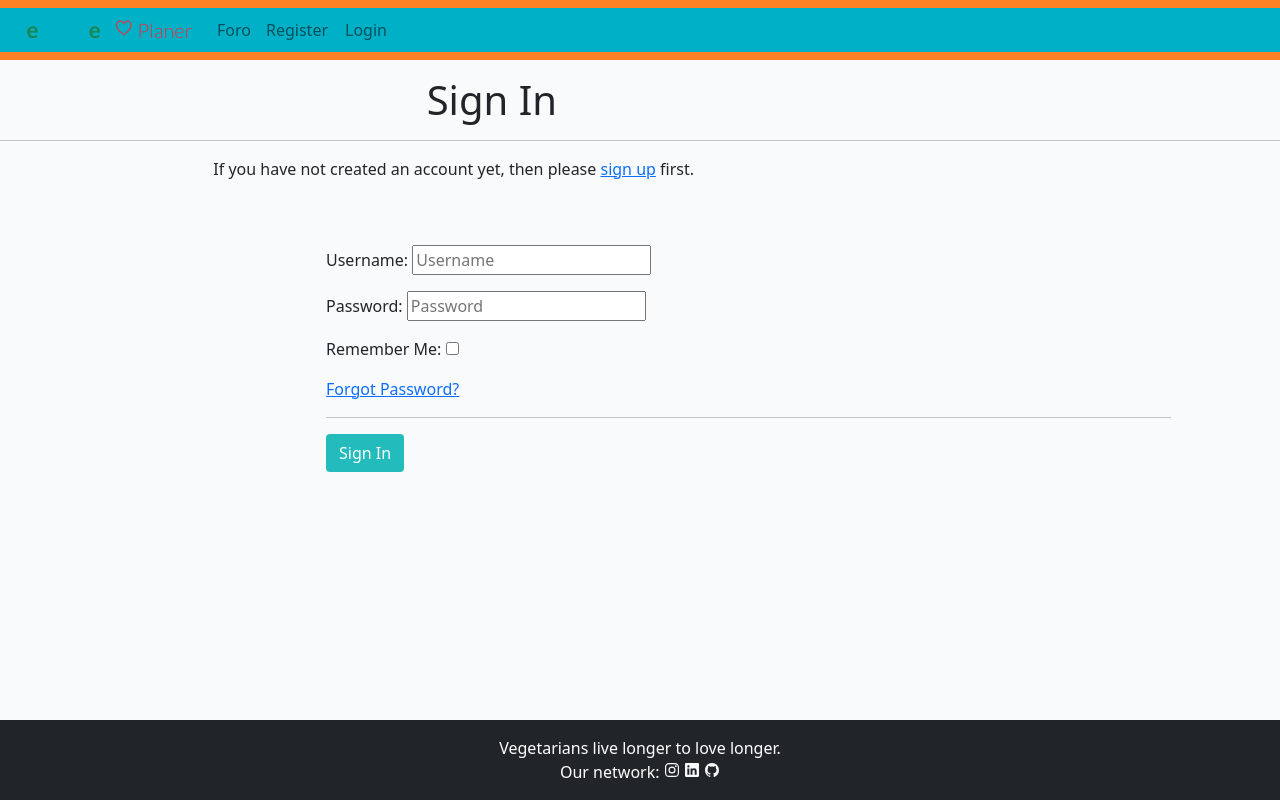
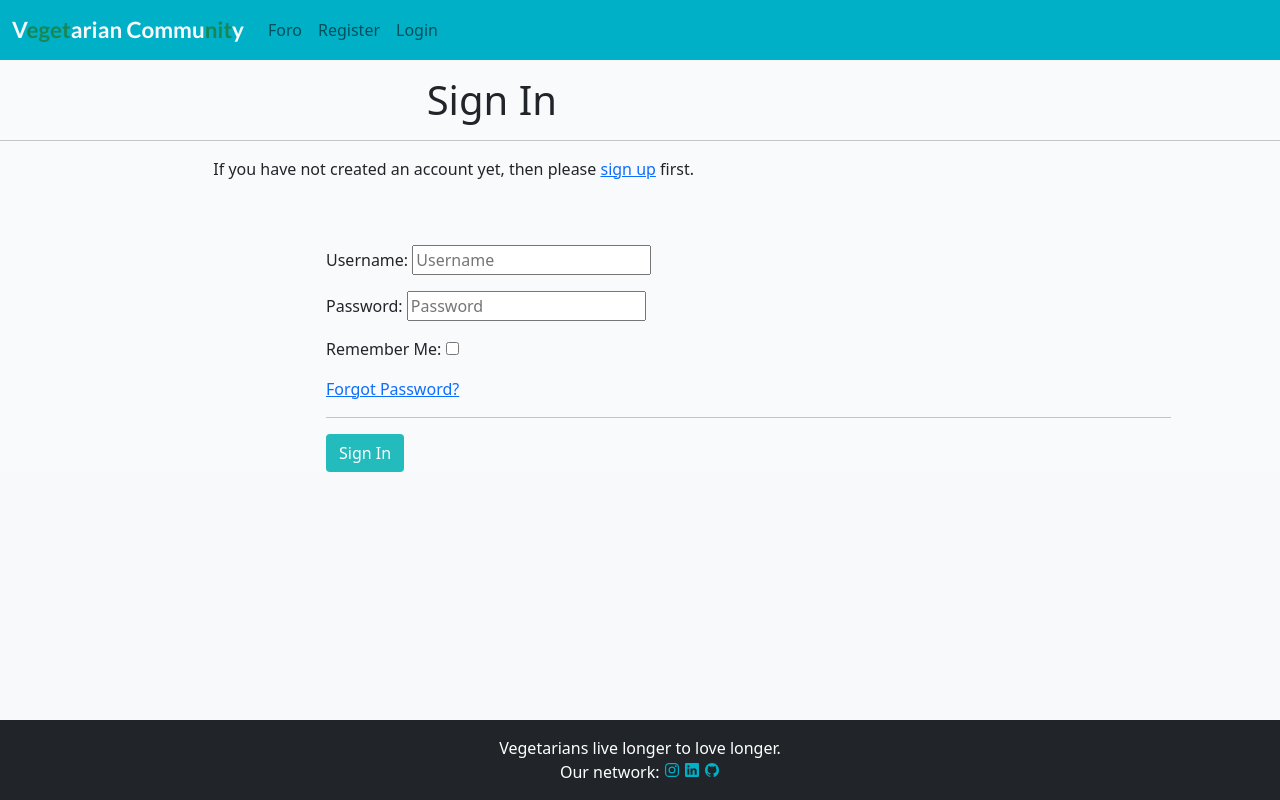
Before and after one commit to jdhernandezS1/CI_PP4_DjangoPY, a Django app: page /accounts/login/ in a window 1280 px wide; the page is wider, and only the part inside the window is pictured. Run offline with Django 3.2, Linux system fonts and the light colour scheme; some libraries are stand-ins or nearby versions.

Commit message:
improving style

```diff
--- a/templates/base.html
+++ b/templates/base.html
@@ -28,19 +28,22 @@
 
     <!-- Navigation -->
 
-    <nav class="navbar navbar-expand-lg navbar-light bg-orange">
+    <nav class="navbar navbar-expand-lg navbar-light bg-blue">
         <div class="container-fluid bg-blue text-center">
-            <a class="navbar-brand hvr-float-shadow" href="{% url 'home' %}"><span class="brand"><span
-                        class="text-blue">V<span class="text-success">e</span>gg Di<span
-                            class="text-success">e</span>t</span> <span class="small text-danger">
-                        <ion-icon name="heart-outline"></ion-icon>
-                    </span><span class="thin text-danger blockquote">Planer</span></span></span></a>
+            <a class="navbar-brand hvr-float-shadow" href="{% url 'home' %}">
+                <span class="brand">
+                    <span class="text-light">V<span class="text-success">eget</span>arian
+                        Commu<span class="text-success">nit</span>y
+                    </span>
+                </span>
+                </span>
+            </a>
             <button class="navbar-toggler " type="button" data-bs-toggle="collapse" data-bs-target="#navbarText"
                 aria-controls="navbarText" aria-expanded="false" aria-label="Toggle navigation">
                 <span class="navbar-toggler-icon"></span>
             </button>
-            <div class="collapse navbar-collapse" id="navbarText">
-                <ul class="navbar-nav me-auto mb-2 mb-lg-0">
+            <div class="collapse navbar-collapse text-center" id="navbarText">
+                <ul class="navbar-nav justify-content-center me-auto mb-2 mb-lg-0">
                     <!-- <li class="nav-item">
                         <a class="nav-link active" aria-current="page" href="{% url 'home' %}">Home</a>
                     </li> -->
@@ -51,9 +54,8 @@
                     <li class="nav-item hvr-float-shadow ">
                         <a class="nav-link bg-blue" href="{% url 'planer' %}">My Plan</a>
                     </li>
-                    <li class="nav-item hvr-float-shadow bg-light">
-                        <a class="nav-link bg-blue "href="{% url 'account_logout' %}">Logout</a>
-                    </li>
+                    <!-- <li class="nav-item hvr-float-shadow bg-light">
+                    </li> -->
                     {% else %}
                     <li class="nav-item hvr-float-shadow">
                         <a class="nav-link bg-blue" href="{% url 'account_signup' %}">Register</a>
@@ -64,7 +66,22 @@
                     {% endif %}
                 </ul>
                 {% if user.is_authenticated %}
-                <p class="thin text-blue">Hello {{user}}</p>
+
+                <ul class="navbar-nav justify-content-center mb-2 mb-lg-0">
+
+                    <li class="nav-item dropdown">
+                        <a class="nav-link dropdown-toggle" href="#" id="navbarDropdown" role="button"
+                            data-bs-toggle="dropdown" aria-expanded="false">
+                        </a>
+                        <ul class="dropdown-menu" aria-labelledby="navbarDropdown">
+                            <li>
+                            </li>
+                            <li><a class="dropdown-item p-0  nav-link text-dark"
+                                    href="{% url 'account_logout' %}">Logout</a></li>
+                        </ul>
+                    </li>
+                </ul>
+                <p class="thin text-dark">Hello {{user}}</p>
                 {% endif %}
 
             </div>
@@ -96,9 +113,16 @@
     <footer class="footer mt-auto py-3 bg-dark ">
         <p class="m-0 text-center text-white"> Vegetarians live longer to love longer. </p>
         <p class="m-0 text-center text-white"> Our network:
-            <a href="https://www.instagram.com/epick_x/" class="text-light" target="_blank"><ion-icon name="logo-instagram"></ion-icon></a>
-            <a href="https://www.linkedin.com/in/david-hern%C3%A1ndez-b3764b171/" class="text-light" target="_blank"><ion-icon name="logo-linkedin"></ion-icon></a>
-            <a href="https://github.com/jdhernandezS1" class="text-light" target="_blank"><ion-icon name="logo-github"></ion-icon></a>
+            <a href="https://www.instagram.com/epick_x/" class="link-nonline text-blue " target="_blank">
+                <ion-icon name="logo-instagram"></ion-icon>
+            </a>
+            <a href="https://www.linkedin.com/in/david-hern%C3%A1ndez-b3764b171/" class="link-nonline text-blue"
+                target="_blank">
+                <ion-icon name="logo-linkedin"></ion-icon>
+            </a>
+            <a href="https://github.com/jdhernandezS1/Portafolio" class="link-nonline text-blue" target="_blank">
+                <ion-icon name="logo-github"></ion-icon>
+            </a>
 
         </p>
     </footer>
```
